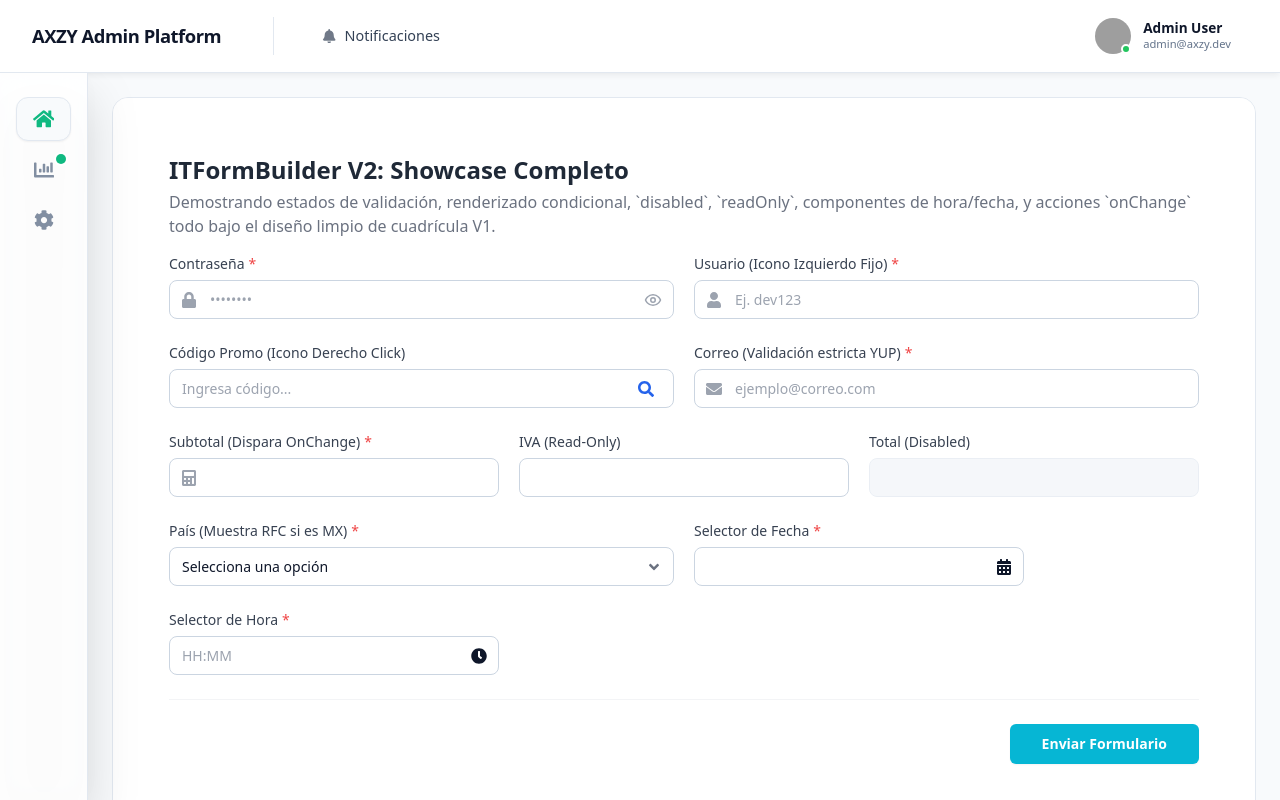
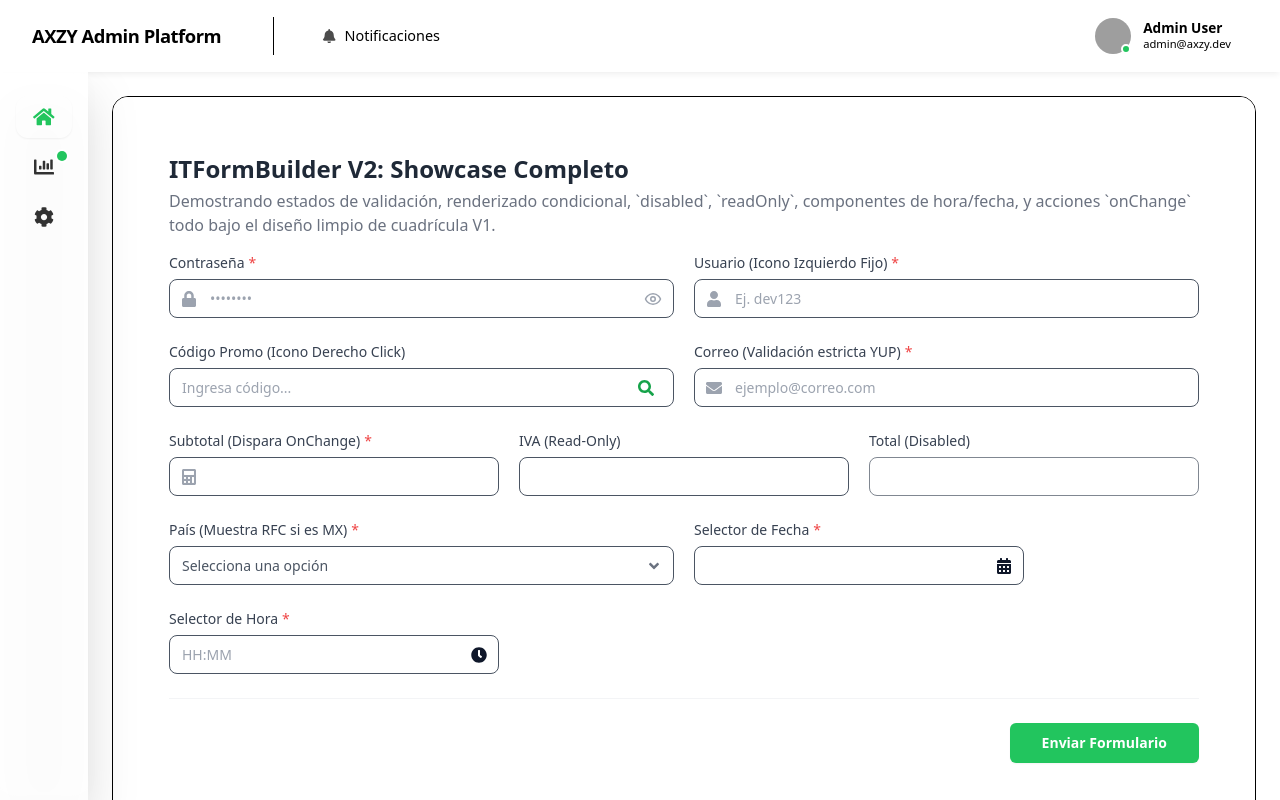
Before and after one commit to maag070208/AXZY_UI_SYSTEM, a React (Vite) app: page / in a window 1280 px wide. Built offline with nearby package versions, Linux system fonts and the light colour scheme; grey boxes are pictures that could not be loaded; the HTML template or start-up script is replaced by a standard one.

Commit message:
feat: Introduce `ITThemeProvider` and refactor theme system to use CSS variables for dynamic theming.

```diff
--- a/package.json
+++ b/package.json
@@ -27,6 +27,7 @@
     "lint": "eslint .",
     "preview": "vite preview",
     "bundle": "tsup src/index.ts",
+    "watch": "tsup src/index.ts --watch",
     "storybook": "storybook dev -p 6006",
     "build-storybook": "storybook build"
   },
--- a/src/App.tsx
+++ b/src/App.tsx
@@ -1,7 +1,7 @@
 import React, { useState } from 'react';
 import { Formik, Form } from 'formik';
 import * as Yup from "yup";
-import { FieldConfigV2, ITFormBuilder, ITButton, ITCard, ITLayout } from './index';
+import { FieldConfigV2, ITFormBuilder, ITButton, ITCard, ITLayout, ITThemeProvider } from './index';
 import { FaUser, FaEnvelope, FaSearch, FaLock, FaCalculator, FaCommentDots, FaHome, FaChartBar, FaCog, FaBell } from 'react-icons/fa';
 import "./index.css";
 
@@ -186,6 +186,15 @@ function App() {
         { label: "Logout", onClick: () => alert("Logout Clicked") }
       ]
     },
+    userProfile: {
+      name: "Admin User",
+      role: "Super Admin",
+      avatarUrl: "https://i.pravatar.cc/150",
+      actions: [
+        { label: "Profile", onClick: () => {} },
+        { label: "Logout", onClick: () => {} }
+      ]
+    },
     navItems: [
       {
         id: "notifications",
@@ -196,8 +205,28 @@ function App() {
     ]
   };
 
+  // Fake custom brand theme injected by consumer
+  const customTheme = {
+    colors: {
+      primary: {
+        50: '#f0fdf4',
+        100: '#dcfce7',
+        200: '#bbf7d0',
+        300: '#86efac',
+        400: '#4ade80',
+        500: '#22c55e', // Emerald 500
+        600: '#16a34a',
+        700: '#15803d',
+        800: '#166534',
+        900: '#14532d',
+        950: '#052e16',
+      }
+    }
+  };
+
   return (
-   <ITLayout sidebar={sidebarProps} topBar={topBarProps}>
+   <ITThemeProvider theme={customTheme}>
+    <ITLayout sidebar={sidebarProps} topBar={topBarProps}>
      <div className='flex justify-center items-center min-h-[calc(100vh-100px)]'>
        <ITCard className="flex flex-col gap-4 p-8 w-full max-w-6xl shadow-xl border border-gray-100 overflow-y-auto max-h-[90vh]">
 
@@ -260,7 +289,8 @@ function App() {
         </Formik>
       </ITCard>
      </div>
-   </ITLayout>
+    </ITLayout>
+   </ITThemeProvider>
   );
 }
 
--- /dev/null
+++ b/src/components/theme-provider/themeProvider.props.ts
@@ -0,0 +1,6 @@
+import { ITThemeConfig } from "../../theme/theme.types";
+
+export interface ITThemeProviderProps {
+  theme?: Partial<ITThemeConfig>;
+  children: React.ReactNode;
+}
--- /dev/null
+++ b/src/components/theme-provider/themeProvider.tsx
@@ -0,0 +1,43 @@
+import React, { useMemo } from 'react';
+import { ITThemeProviderProps } from './themeProvider.props';
+import { theme as defaultThemeConfig } from '../../theme/theme';
+
+export default function ITThemeProvider({ theme, children }: ITThemeProviderProps) {
+  // Merge the provided theme over the default theme to ensure we always have values
+  const activeThemeContext = useMemo(() => {
+    return {
+      colors: {
+        ...defaultThemeConfig.colors,
+        ...theme?.colors,
+      },
+      layout: {
+        ...defaultThemeConfig.layout,
+        ...theme?.layout,
+      }
+    };
+  }, [theme]);
+
+  // Transform the theme object into CSS Custom Properties (Variables)
+  const cssVariables = useMemo(() => {
+    let variablesString = '';
+
+    // Process colors
+    Object.entries(activeThemeContext.colors).forEach(([colorName, scale]) => {
+      Object.entries(scale).forEach(([shade, hexValue]) => {
+        variablesString += `--color-${colorName}-${shade}: ${hexValue};\n`;
+      });
+    });
+
+    // We can also add layout variables in the future if needed, e.g.
+    // variablesString += `--layout-bg: ${activeThemeContext.layout.backgroundColor};\n`;
+
+    return `:root {\n${variablesString}}`;
+  }, [activeThemeContext]);
+
+  return (
+    <>
+      <style suppressHydrationWarning>{cssVariables}</style>
+      {children}
+    </>
+  );
+}
--- a/src/index.ts
+++ b/src/index.ts
@@ -44,6 +44,9 @@ import ITTimePicker from "./components/time-picker/timePicker";
 import type { ITTimePickerProps } from "./components/time-picker/timePicker.props";
 import ITDropfile from "./components/dropfile/dropfile";
 import ITStepper from "./components/stepper/stepper";
+import ITThemeProvider from "./components/theme-provider/themeProvider";
+import type { ITThemeProviderProps } from "./components/theme-provider/themeProvider.props";
+import type { ITThemeConfig } from "./theme/theme.types";
 
 export {
   ITButton,
@@ -67,6 +70,7 @@ export {
   ITDropfile,
   ITStepper,
   ITPagination,
+  ITThemeProvider,
   createValidationSchema,
 };
 
@@ -87,6 +91,8 @@ export type {
   ITNavbarProps,
   ITLayoutProps,
   ITTimePickerProps,
+  ITThemeProviderProps,
+  ITThemeConfig,
   FieldConfig,
   FieldConfigV2,
 };
--- a/src/theme/theme.ts
+++ b/src/theme/theme.ts
@@ -1,7 +1,7 @@
 import colors from "tailwindcss/colors";
 
 /**
- * 1. Paleta base (colores crudos) - Actualizada a tonos azules
+ * 1. Paleta base (Raw HEX values - Default Theme Fallback)
  */
 export const palette = {
   blue: {
@@ -17,7 +17,6 @@ export const palette = {
     900: '#1e3a8a',
     950: '#172554',
   },
-
   cyan: {
     50: '#ecfeff',
     100: '#cffafe',
@@ -31,7 +30,6 @@ export const palette = {
     900: '#164e63',
     950: '#083344',
   },
-
   gray: {
     50: '#f8fafc',
     100: '#f1f5f9',
@@ -45,8 +43,6 @@ export const palette = {
     900: '#0f172a',
     950: '#020617',
   },
-
-  // Mantenemos los colores de estado pero actualizamos a tonos más suaves
   success: colors.emerald,
   danger: colors.rose,
   warning: colors.amber,
@@ -55,30 +51,46 @@ export const palette = {
 };
 
 /**
- * 2. Colores semánticos (qué representa cada color)
+ * 2. Mapeo Dinámico a Variables CSS
+ * Esta es la magia estructural: en lugar de acoplar la UI a un Hex estático,
+ * todo apunta a var(--color-[name]-[shade])
  */
+const createColorVar = (name: string) => ({
+  50: `var(--color-${name}-50)`,
+  100: `var(--color-${name}-100)`,
+  200: `var(--color-${name}-200)`,
+  300: `var(--color-${name}-300)`,
+  400: `var(--color-${name}-400)`,
+  500: `var(--color-${name}-500)`,
+  600: `var(--color-${name}-600)`,
+  700: `var(--color-${name}-700)`,
+  800: `var(--color-${name}-800)`,
+  900: `var(--color-${name}-900)`,
+  950: `var(--color-${name}-950)`,
+});
+
 export const semanticColors = {
-  primary: palette.blue,
-  secondary: palette.gray,
-  success: palette.success,
-  danger: palette.danger,
-  warning: palette.warning,
-  info: palette.cyan, // Usamos cyan para info en lugar de sky
-  purple: palette.purple,
-  error: palette.danger,
-  gray: palette.gray,
+  primary: createColorVar('primary'),
+  secondary: createColorVar('secondary'),
+  success: createColorVar('success'),
+  danger: createColorVar('danger'),
+  warning: createColorVar('warning'),
+  info: createColorVar('info'),
+  purple: createColorVar('purple'),
+  error: createColorVar('danger'), // Alias
+  gray: createColorVar('secondary'), // Secondary as Gray
 };
 
 /**
- * 3. Tokens de componentes (heredan de semantic)
+ * 3. Tokens de componentes (heredan de las Vbles CSS semanticColors)
  */
 export const components = {
   layout: {
-    backgroundColor: semanticColors.gray[50], // Very light gray background for the main content area
-    contentPadding: '1.5rem', // p-6
+    backgroundColor: semanticColors.gray[50],
+    contentPadding: '1.5rem',
   },
   topbar: {
-    backgroundColor: 'rgba(255, 255, 255, 0.90)', // Glassmorphism base
+    backgroundColor: 'rgba(255, 255, 255, 0.90)',
     borderColor: semanticColors.gray[200],
     iconColor: semanticColors.gray[500],
     iconHoverColor: semanticColors.gray[700],
@@ -98,7 +110,7 @@ export const components = {
     }
   },
   sidebar: {
-    backgroundColor: 'rgba(255, 255, 255, 0.90)', // Glassmorphism base like topbar
+    backgroundColor: 'rgba(255, 255, 255, 0.90)',
     borderColor: semanticColors.gray[200],
     label: {
       color: semanticColors.gray[700],
@@ -113,24 +125,24 @@ export const components = {
       backgroundColor: semanticColors.gray[100],
     },
     active: {
-      backgroundColor: semanticColors.gray[50], // Very subtle active bg in light mode
+      backgroundColor: semanticColors.gray[50],
       color: semanticColors.gray[900],
-      iconColor: '#10b981', // Emerald green
+      iconColor: semanticColors.primary[500],
     },
     badge: {
-      backgroundColor: '#10b981',
+      backgroundColor: semanticColors.primary[500],
       color: '#ffffff',
     },
   },
 
   button: {
     primary: {
-      backgroundColor: '#06b6d4', // Cyan-500
+      backgroundColor: semanticColors.primary[500],
       color: '#ffffff',
-      hover: '#0891b2', // Cyan-600
-      active: '#0e7490', // Cyan-700
-      focus: '0 0 0 2px #a5f3fc', // Cyan-200
-      borderRadius: '0.375rem', // 6px - rounded-md
+      hover: semanticColors.primary[600],
+      active: semanticColors.primary[700],
+      focus: `0 0 0 2px ${semanticColors.primary[200]}`,
+      borderRadius: '0.375rem',
       padding: '0.5rem 1rem',
       fontSize: '0.875rem',
       fontWeight: '600',
@@ -138,10 +150,10 @@ export const components = {
     },
 
     secondary: {
-      backgroundColor: '#64748b', // Slate-500
-      color: '#ffffff', // Text white for filled secondary per screenshot
-      hover: '#475569', // Slate-600
-      focus: '0 0 0 2px #e2e8f0',
+      backgroundColor: semanticColors.secondary[500],
+      color: '#ffffff',
+      hover: semanticColors.secondary[600],
+      focus: `0 0 0 2px ${semanticColors.secondary[200]}`,
       borderRadius: '0.375rem',
       padding: '0.5rem 1rem',
       fontSize: '0.875rem',
@@ -149,48 +161,48 @@ export const components = {
     },
 
     success: {
-      backgroundColor: '#22c55e', // Green-500
+      backgroundColor: semanticColors.success[500],
       color: '#ffffff',
-      hover: '#16a34a', // Green-600
+      hover: semanticColors.success[600],
       focus: `0 0 0 2px ${semanticColors.success[200]}`,
       borderRadius: '0.375rem',
     },
 
     danger: {
-      backgroundColor: '#ef4444', // Red-500
+      backgroundColor: semanticColors.danger[500],
       color: '#ffffff',
-      hover: '#dc2626', // Red-600
+      hover: semanticColors.danger[600],
       focus: `0 0 0 2px ${semanticColors.danger[200]}`,
       borderRadius: '0.375rem',
     },
 
     error: {
-      backgroundColor: '#ef4444',
+      backgroundColor: semanticColors.danger[500],
       color: '#ffffff',
-      hover: '#dc2626',
+      hover: semanticColors.danger[600],
       borderRadius: '0.375rem',
     },
 
     warning: {
-      backgroundColor: '#f97316', // Orange-500
+      backgroundColor: semanticColors.warning[500],
       color: '#ffffff',
-      hover: '#ea580c', // Orange-600
+      hover: semanticColors.warning[600],
       focus: `0 0 0 2px ${semanticColors.warning[200]}`,
       borderRadius: '0.375rem',
     },
 
     info: {
-      backgroundColor: '#0ea5e9', // Sky-500
+      backgroundColor: semanticColors.info[500],
       color: '#ffffff',
-      hover: '#0284c7', // Sky-600
+      hover: semanticColors.info[600],
       focus: `0 0 0 2px ${semanticColors.info[200]}`,
       borderRadius: '0.375rem',
     },
 
     purple: {
-      backgroundColor: '#8b5cf6', // Violet-500
+      backgroundColor: semanticColors.purple[500],
       color: '#ffffff',
-      hover: '#7c3aed', // Violet-600
+      hover: semanticColors.purple[600],
       focus: `0 0 0 2px ${semanticColors.purple[200]}`,
       borderRadius: '0.375rem',
     },
@@ -199,7 +211,7 @@ export const components = {
       backgroundColor: 'transparent',
       color: semanticColors.primary[600],
       borderColor: semanticColors.primary[600],
-      borderWidth: '2px', // Slightly thicker for modern look
+      borderWidth: '2px',
       hover: semanticColors.primary[50],
       borderRadius: '0.375rem',
     },
@@ -261,7 +273,7 @@ export const components = {
 
   card: {
     backgroundColor: '#ffffff',
-    borderRadius: '1rem', // 16px - más moderno
+    borderRadius: '1rem',
     borderColor: semanticColors.gray[200],
     borderWidth: '1px',
     shadow: '0 4px 6px -1px rgb(0 0 0 / 0.1), 0 2px 4px -2px rgb(0 0 0 / 0.1)',
@@ -270,7 +282,7 @@ export const components = {
     },
     header: {
       backgroundColor: semanticColors.gray[50],
-      borderBottom: `1px solid ${semanticColors.gray[200]}`,
+      borderBottom: `1px solid var(--color-secondary-200)`,
       padding: '1rem 1.5rem',
       borderTopLeftRadius: '1rem',
       borderTopRightRadius: '1rem',
@@ -312,7 +324,7 @@ export const components = {
     },
     row: {
       hover: semanticColors.primary[50],
-      borderBottom: `1px solid ${semanticColors.gray[200]}`,
+      borderBottom: `1px solid var(--color-secondary-200)`,
     },
     cell: {
       padding: '1rem 1.5rem',
@@ -348,7 +360,7 @@ export const components = {
 
   modal: {
     overlay: {
-      backgroundColor: 'rgba(15, 23, 42, 0.75)', // gray[900] con opacidad
+      backgroundColor: 'rgba(15, 23, 42, 0.75)',
     },
     content: {
       backgroundColor: '#ffffff',
@@ -357,14 +369,14 @@ export const components = {
     },
     header: {
       padding: '1.5rem 1.5rem 0.5rem 1.5rem',
-      borderBottom: `1px solid ${semanticColors.gray[200]}`,
+      borderBottom: `1px solid var(--color-secondary-200)`,
     },
     body: {
       padding: '1.5rem',
     },
     footer: {
       padding: '1rem 1.5rem',
-      borderTop: `1px solid ${semanticColors.gray[200]}`,
+      borderTop: `1px solid var(--color-secondary-200)`,
       backgroundColor: semanticColors.gray[50],
     },
   },
--- /dev/null
+++ b/src/theme/theme.types.ts
@@ -0,0 +1,32 @@
+export type ColorScale = {
+  50: string;
+  100: string;
+  200: string;
+  300: string;
+  400: string;
+  500: string;
+  600: string;
+  700: string;
+  800: string;
+  900: string;
+  950?: string;
+};
+
+export type SemanticThemeColors = {
+  primary?: ColorScale;
+  secondary?: ColorScale;
+  success?: ColorScale;
+  danger?: ColorScale;
+  warning?: ColorScale;
+  info?: ColorScale;
+  purple?: ColorScale;
+};
+
+export interface ITThemeConfig {
+  colors: SemanticThemeColors;
+  // Future extension points
+  layout?: {
+    backgroundColor?: string;
+    contentPadding?: string;
+  };
+}
--- a/tailwind.config.ts
+++ b/tailwind.config.ts
@@ -23,13 +23,97 @@ export default {
   theme: {
     extend: {
       colors: {
-        primary: appTheme.colors.primary,
-        secondary: appTheme.colors.secondary,
-        success: appTheme.colors.success,
-        danger: appTheme.colors.danger,
-        warning: appTheme.colors.warning,
-        purple: appTheme.colors.purple,
-        info: appTheme.colors.info,
+        primary: {
+          50: "var(--color-primary-50)",
+          100: "var(--color-primary-100)",
+          200: "var(--color-primary-200)",
+          300: "var(--color-primary-300)",
+          400: "var(--color-primary-400)",
+          500: "var(--color-primary-500)",
+          600: "var(--color-primary-600)",
+          700: "var(--color-primary-700)",
+          800: "var(--color-primary-800)",
+          900: "var(--color-primary-900)",
+          950: "var(--color-primary-950)",
+        },
+        secondary: {
+          50: "var(--color-secondary-50)",
+          100: "var(--color-secondary-100)",
+          200: "var(--color-secondary-200)",
+          300: "var(--color-secondary-300)",
+          400: "var(--color-secondary-400)",
+          500: "var(--color-secondary-500)",
+          600: "var(--color-secondary-600)",
+          700: "var(--color-secondary-700)",
+          800: "var(--color-secondary-800)",
+          900: "var(--color-secondary-900)",
+          950: "var(--color-secondary-950)",
+        },
+        success: {
+          50: "var(--color-success-50)",
+          100: "var(--color-success-100)",
+          200: "var(--color-success-200)",
+          300: "var(--color-success-300)",
+          400: "var(--color-success-400)",
+          500: "var(--color-success-500)",
+          600: "var(--color-success-600)",
+          700: "var(--color-success-700)",
+          800: "var(--color-success-800)",
+          900: "var(--color-success-900)",
+          950: "var(--color-success-950)",
+        },
+        danger: {
+          50: "var(--color-danger-50)",
+          100: "var(--color-danger-100)",
+          200: "var(--color-danger-200)",
+          300: "var(--color-danger-300)",
+          400: "var(--color-danger-400)",
+          500: "var(--color-danger-500)",
+          600: "var(--color-danger-600)",
+          700: "var(--color-danger-700)",
+          800: "var(--color-danger-800)",
+          900: "var(--color-danger-900)",
+          950: "var(--color-danger-950)",
+        },
+        warning: {
+          50: "var(--color-warning-50)",
+          100: "var(--color-warning-100)",
+          200: "var(--color-warning-200)",
+          300: "var(--color-warning-300)",
+          400: "var(--color-warning-400)",
+          500: "var(--color-warning-500)",
+          600: "var(--color-warning-600)",
+          700: "var(--color-warning-700)",
+          800: "var(--color-warning-800)",
+          900: "var(--color-warning-900)",
+          950: "var(--color-warning-950)",
+        },
+        purple: {
+          50: "var(--color-purple-50)",
+          100: "var(--color-purple-100)",
+          200: "var(--color-purple-200)",
+          300: "var(--color-purple-300)",
+          400: "var(--color-purple-400)",
+          500: "var(--color-purple-500)",
+          600: "var(--color-purple-600)",
+          700: "var(--color-purple-700)",
+          800: "var(--color-purple-800)",
+          900: "var(--color-purple-900)",
+          950: "var(--color-purple-950)",
+        },
+        info: {
+          50: "var(--color-info-50)",
+          100: "var(--color-info-100)",
+          200: "var(--color-info-200)",
+          300: "var(--color-info-300)",
+          400: "var(--color-info-400)",
+          500: "var(--color-info-500)",
+          600: "var(--color-info-600)",
+          700: "var(--color-info-700)",
+          800: "var(--color-info-800)",
+          900: "var(--color-info-900)",
+          950: "var(--color-info-950)",
+        },
       },
     },
   },
```
